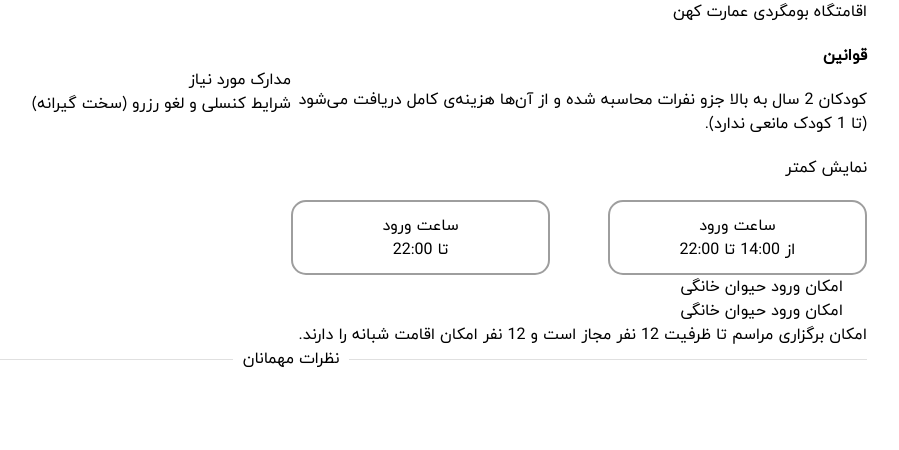
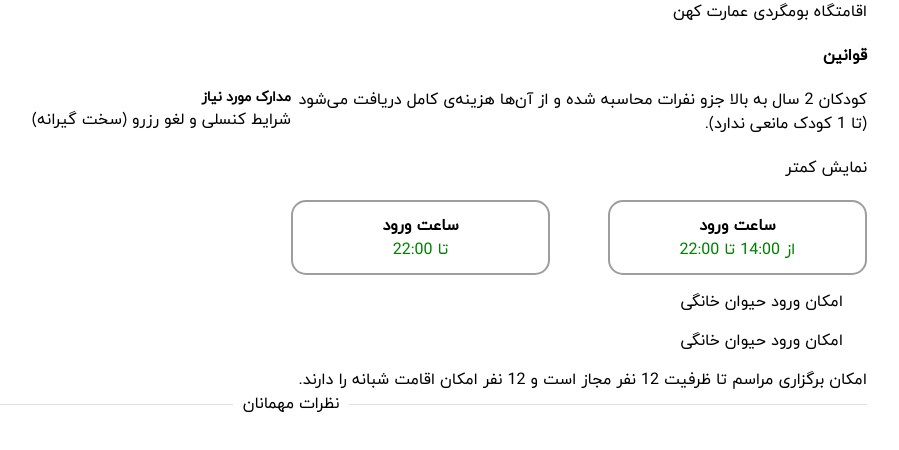
Before and after one commit to Masoudbkhti/Shab, a Next.js app: page /houses/1 in a window 1280 px wide. Shown: the top 450 px of the page, without its empty margins (349-1248 px from the left). Built offline with nearby package versions, Linux system fonts and the light colour scheme.

Commit message:
adding some style changed

```diff
--- a/app/components/houses/Rules.js
+++ b/app/components/houses/Rules.js
@@ -45,8 +45,8 @@ export default function Rules({ data }) {
                   alignItems: "center",
                 }}
               >
-                <Typography sx={{}}>ساعت ورود</Typography>
-                <Typography>از 14:00 تا 22:00</Typography>
+                <Typography sx={{fontWeight: "Bold"}}>ساعت ورود</Typography>
+                <Typography sx={{color:"green"}}>از 14:00 تا 22:00</Typography>
               </Box>
               <Box
                 sx={{
@@ -60,19 +60,19 @@ export default function Rules({ data }) {
                   alignItems: "center",
                 }}
               >
-                <Typography>ساعت ورود</Typography>
-                <Typography> تا 22:00</Typography>
+                <Typography sx={{fontWeight: "Bold"}}>ساعت ورود</Typography>
+                <Typography sx={{color:"green"}}> تا 22:00</Typography>
               </Box>
             </Box>
-            <Box sx={{ display: "flex" }}>
+            <Box sx={{ display: "flex", marginTop:"15px" }}>
               <DoneIcon color="primary" />
               <Typography>امکان ورود حیوان خانگی</Typography>
             </Box>
-            <Box sx={{ display: "flex" }}>
+            <Box sx={{ display: "flex", marginTop:"15px"  }}>
               <DoneIcon color="primary" />
               <Typography>امکان ورود حیوان خانگی</Typography>
             </Box>
-            <Box>
+            <Box sx={{ marginTop:"15px"  }}>
               <Typography>
                 امکان برگزاری مراسم تا ظرفیت 12 نفر مجاز است و 12 نفر امکان
                 اقامت شبانه را دارند.
@@ -82,7 +82,8 @@ export default function Rules({ data }) {
 
           <Box sx={{ display: "flex", flexDirection: "column" }}>
             <Box>
-              <Typography>مدارک مورد نیاز</Typography>
+              <Typography variant="body2"
+          sx={{ fontWeight: "Bold", marginTop: "20px" }}>مدارک مورد نیاز</Typography>
             </Box>
             <Box></Box>
             <Box>
```
